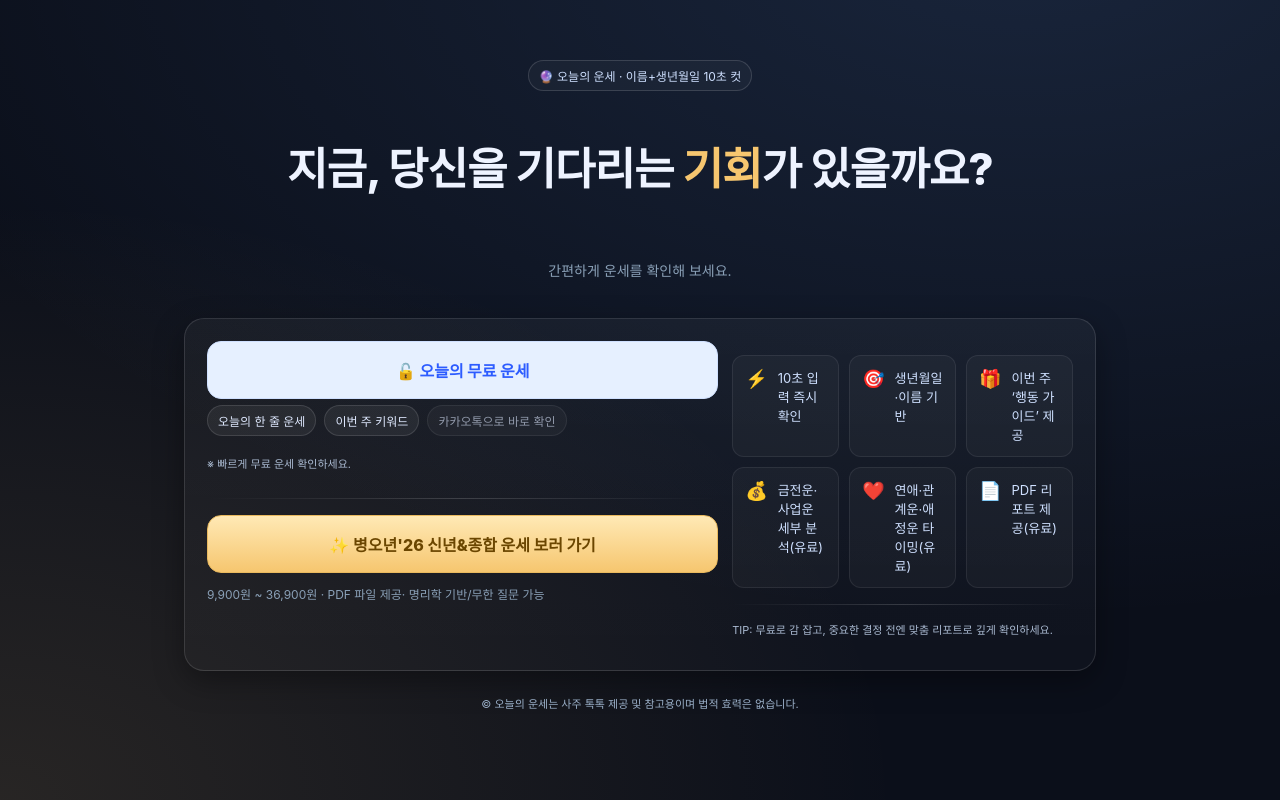
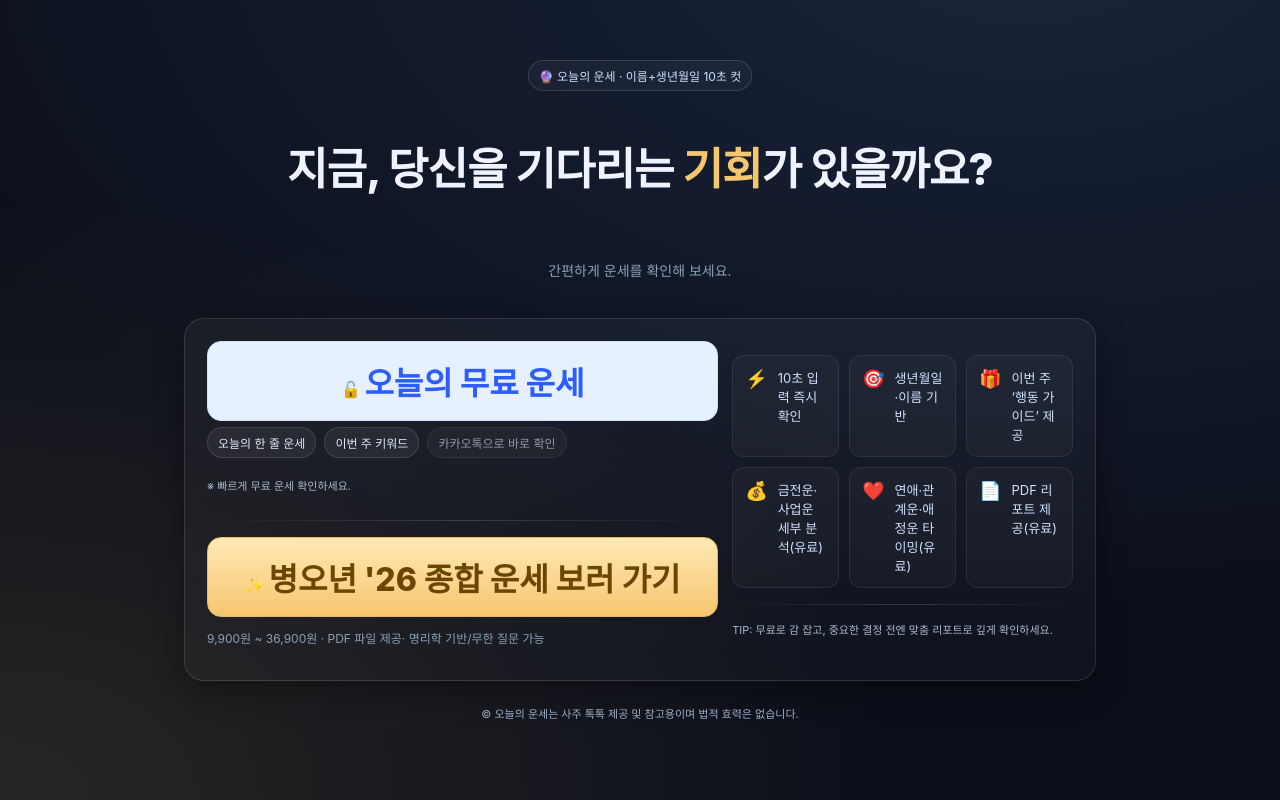
Before and after one commit to xognsm99/saju-landing, a plain HTML site: page index.html in a window 1280 px wide. Drawn offline with Linux system fonts and the light colour scheme.

Commit message:
Update index.html

```diff
--- a/index.html
+++ b/index.html
@@ -68,7 +68,7 @@
       <div>
         <!-- 주소 고정 불가(대상 사이트 보안 정책). 대신 제공된 짧은 링크를 그대로 사용하여 수수료 추적 보장. -->
         <a class="btn btn-free" href="https://events-news.com/Mjc1NA" id="free-link" data-qa="free-link" target="_blank" rel="noopener">
-          <span>🔓 <span class="kicker">오늘의 무료 운세</span></span>
+          <span>🔓 <span class="kicker" style="font-size:2em;">오늘의 무료 운세</span></span>
         </a>
         <div class="examples">
           <div class="ex-row">
@@ -80,7 +80,7 @@
         </div>
         <div class="divider"></div>
         <a class="btn btn-paid" href="https://events-news.com/NTU2NA" id="paid-link" data-qa="paid-link" target="_blank" rel="noopener">
-          <span>✨ <span class="kicker">병오년'26 신년&종합 운세 보러 가기</span>
+          <span>✨ <span class="kicker" style="font-size:2em;">병오년 '26 종합 운세 보러 가기</span>
         </a>
 
         <p class="muted">9,900원 ~ 36,900원 · PDF 파일 제공· 명리학 기반/무한 질문 가능</p>
```
